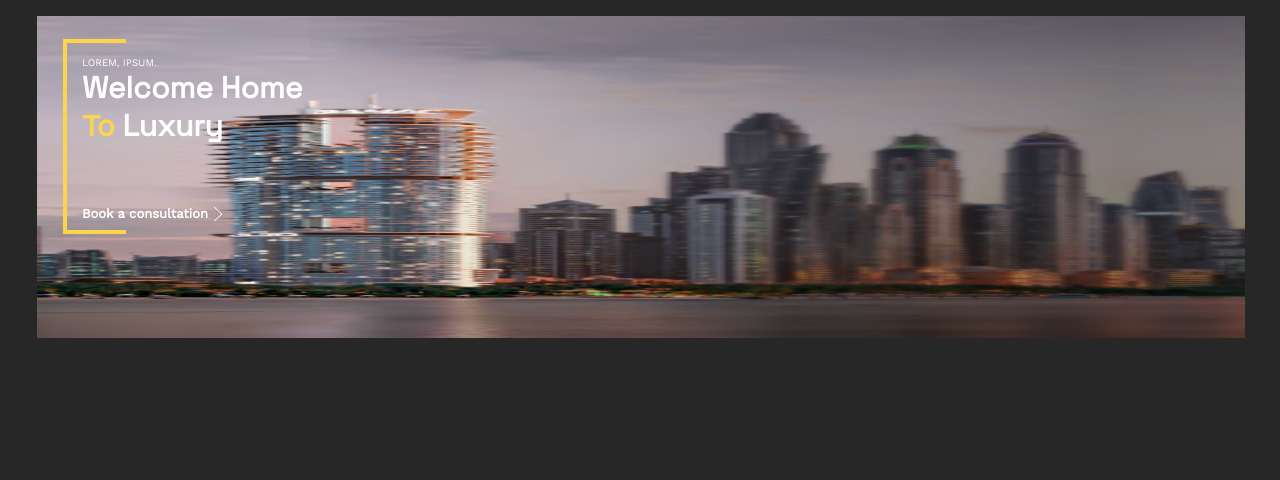
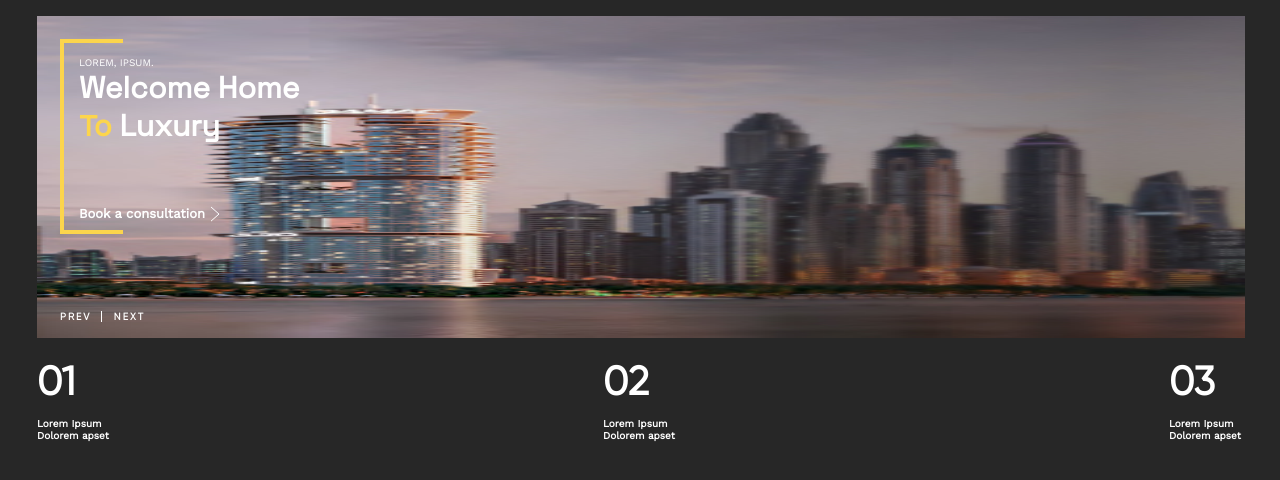
Before and after one commit to Malfan1/Dubai-site, a website: page app/index.html in a window 1280 px wide. Shown: the part 74-554 px from the top of the page. Drawn offline with nearby package versions, Linux system fonts and the light colour scheme; files that its build step writes are made by us from their sources.

Commit message:
slider under

```diff
--- a/app/index.html
+++ b/app/index.html
@@ -22,12 +22,34 @@
             <div class="slider">
                 <div class="slider__foto">
                     <img class="slider__foto-first" src="images/slider1.jpg" alt="">
+
+                    <div class="slider__box">
+                        <h2 class="slider__h2">Lorem, ipsum.</h2>
+                        <h1 class="slider__h1">Welcome home <span class="slider__h1_yellow">to</span> luxury</h1>
+                        <p class="slider__p">Book a consultation</p>
+                    </div>
+
+                    <div class="slider__prev-next">
+                        <div class="slider__prev">prev</div>
+                        <div class="slider__next">next</div>
+                    </div>
                 </div>
-                <div class="slider__box">
-                    <h2 class="slider__h2">Lorem, ipsum.</h2>
-                    <h1 class="slider__h1">Welcome home <span class="slider__h1_yellow">to</span> luxury</h1>
-                    <p class="slider__p">Book a consultation</p>
+
+                <div class="slider__under">
+                    <div class="slider__number">
+                        <div class="slider__number-title">01</div>
+                        <div class="slider__number-words">Lorem Ipsum Dolorem apset</div>
+                    </div>
+                    <div class="slider__number">
+                        <div class="slider__number-title">02</div>
+                        <div class="slider__number-words">Lorem Ipsum Dolorem apset</div>
+                    </div>
+                    <div class="slider__number">
+                        <div class="slider__number-title">03</div>
+                        <div class="slider__number-words">Lorem Ipsum Dolorem apset</div>
+                    </div>
                 </div>
+
             </div>
         </main>
     </div>
--- a/app/scss/base/mixins/_utilites.scss
+++ b/app/scss/base/mixins/_utilites.scss
@@ -13,3 +13,27 @@
     line-height: $lh;
     color: var(--#{$prefix}color-white);
 }
+
+@mixin prev-next(){
+    font-family: 'Gilroy';
+    color: var(--#{$prefix}color-white);
+    font-weight: 700;
+    font-size: 10px;
+    letter-spacing: 0.2em;
+    text-transform: uppercase;
+}
+
+@mixin forNumbersSlider(){
+    font-family: 'Gilroy';
+    font-style: normal;
+    font-weight: 700;
+    font-size: 40px;
+    color: var(--#{$prefix}color-white);
+}
+
+@mixin forWordsSlider(){
+    font-weight: 600;
+    font-size: 10px;
+    line-height: 12px;
+    color: var(--#{$prefix}color-white);
+}
--- a/app/scss/layouts/layout_000/_general.scss
+++ b/app/scss/layouts/layout_000/_general.scss
@@ -1,6 +1,6 @@
 .wrapper{
     padding-inline: 37px 35px;
     background: var(--#{$prefix}color-bg);
-    height: 100%;
-    width: 100%;
+    min-height: 100%;
+    min-width: 100%;
 }
--- a/app/scss/layouts/layout_000/_slider.scss
+++ b/app/scss/layouts/layout_000/_slider.scss
@@ -1,12 +1,14 @@
 .slider{
-    display: flex;
-    justify-content: center;
+    // display: flex;
+    // justify-content: center;
     position: relative;
 
     &__foto{
+        position: relative;
         width: 100%;
         height: 322px;
         margin: auto;
+        margin-bottom: 20px;
 
         &-first{
             width: 100%;
@@ -18,7 +20,7 @@
         position: absolute;
         padding: 14px 0 0 15px;
         top: 23px;
-        left: 26px;
+        left: 23px;
         width: 63px;
         height: 195px;
         border: 4px solid var(--#{$prefix}color-border-box);
@@ -60,4 +62,40 @@
             height: 17px;
         }
     }
+
+    &__prev-next{
+        position: absolute;
+        left: 23px;
+        bottom: 14px;
+    }
+
+    &__prev{
+        display: inline-block;
+        border-right: 1px solid var(--#{$prefix}color-white);
+        @include prev-next;
+        padding-right: 10px;
+    }
+
+    &__next{
+        display: inline-block;
+        @include prev-next;
+        margin-left: 6px;
+    }
+
+    &__under{
+        display: flex;
+        justify-content: space-between;
+    }
+
+    &__number{
+        width: 76px;
+        &-title{
+            @include forNumbersSlider;
+            margin-bottom: 13px;
+        }
+
+        &-words {
+            @include forWordsSlider;
+        }
+    }
 }
```
Also changed, not shown: app/css/style.min.css.
